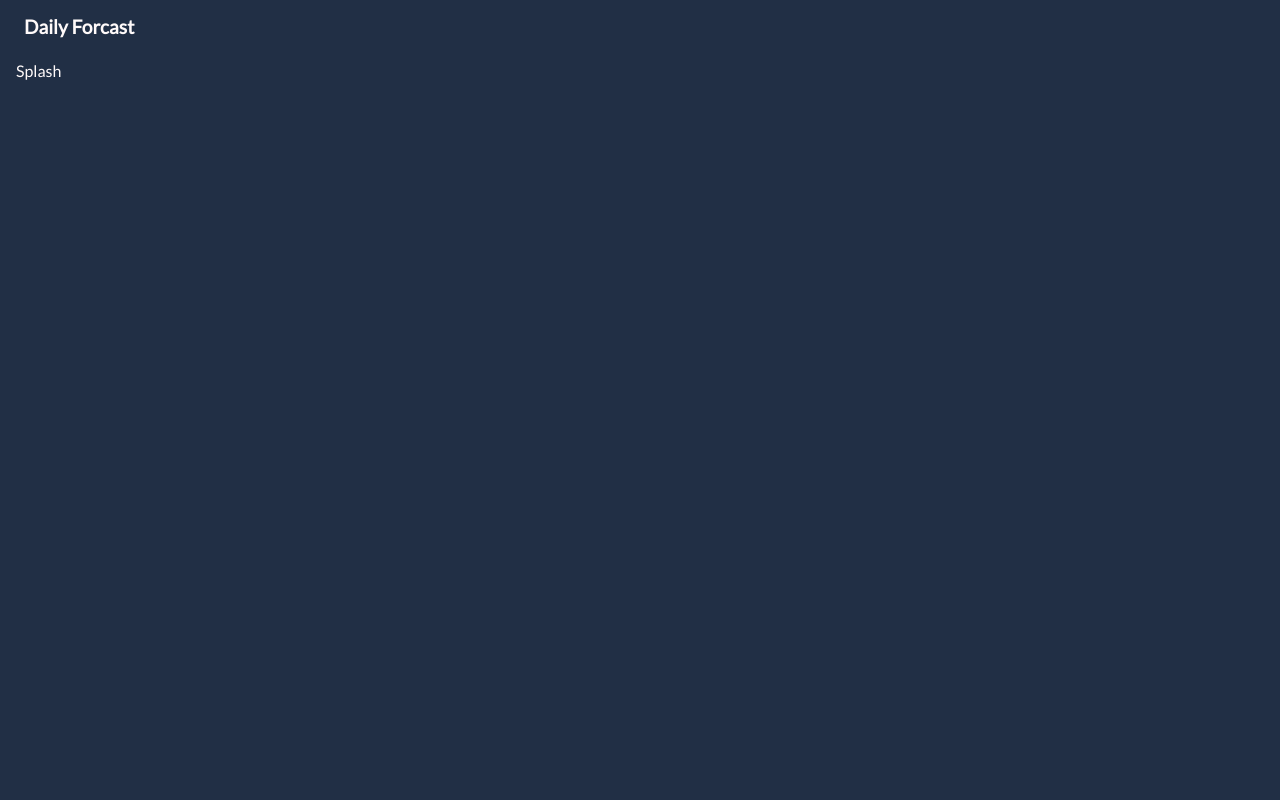
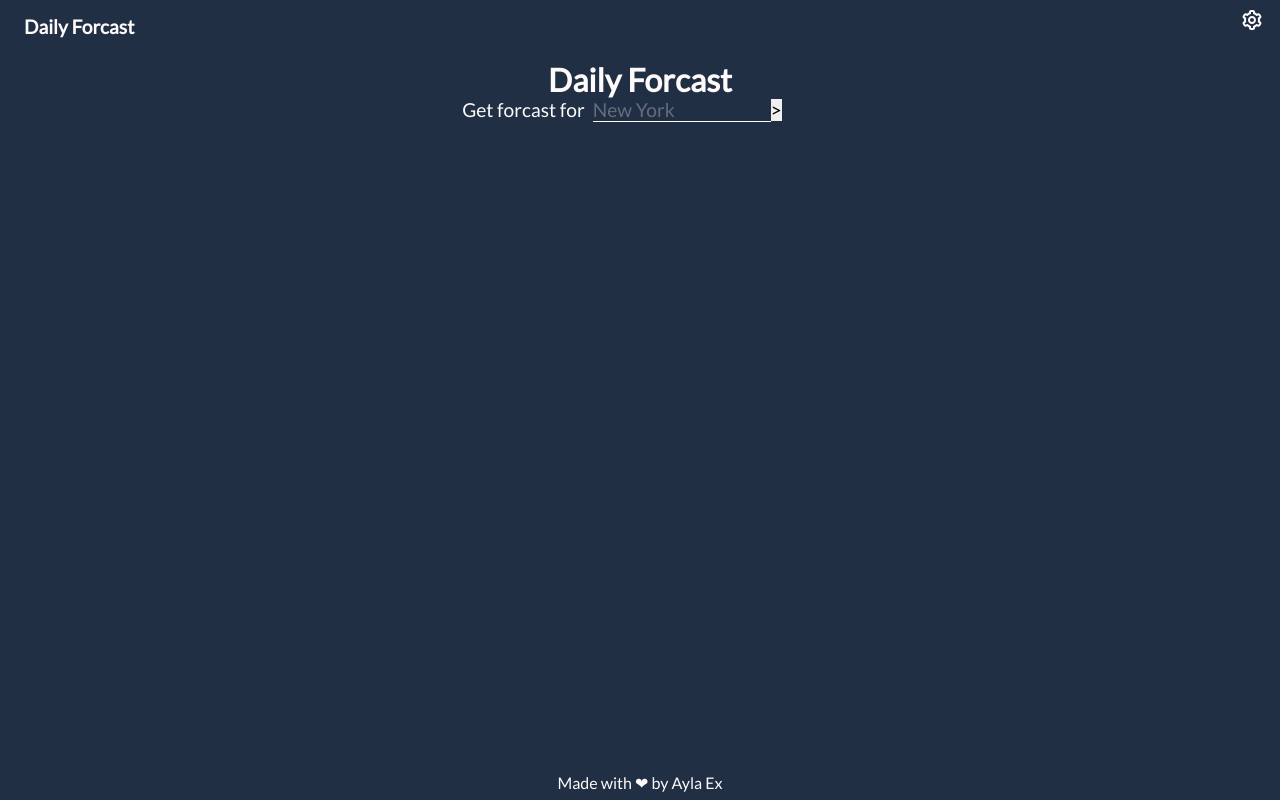
Before and after one commit to AB6923/daily-forecast, a React (Create React App) app: page / in a window 1280 px wide. Built offline with nearby package versions, Linux system fonts and the light colour scheme; the HTML template or start-up script is replaced by a standard one.

Commit message:
refactor to use flex layout

```diff
--- a/src/App.js
+++ b/src/App.js
@@ -1,7 +1,7 @@
 import React from 'react'
 import { WeatherContextProvider } from './contexts/WeatherContext'
 import { Forcast, Loading, Splash } from './pages'
-import { Header } from './components'
+import { Header, Footer } from './components'
 
 import 'normalize.css'
 import './sass/index.scss'
@@ -16,6 +16,7 @@ export default function App() {
 					<Loading />
 					<Forcast />
 				</main>
+				<Footer />
 			</div>
 		</WeatherContextProvider>
 	)
--- a/src/components/Header.js
+++ b/src/components/Header.js
@@ -1,5 +1,6 @@
 import React, { useContext } from 'react'
 import { WeatherContext } from '../contexts/WeatherContext'
+import { ReactComponent as SettingsCog } from '../components/icons/bx-cog.svg'
 
 export const Header = () => {
 	const { setWeatherData } = useContext(WeatherContext)
@@ -7,6 +8,7 @@ export const Header = () => {
 	return (
 		<header className='page-header'>
 			<h1 onClick={() => setWeatherData()}>Daily Forcast</h1>
+			<SettingsCog fill='#fffafa' />
 		</header>
 	)
 }
--- a/src/components/forms/LocationForm.js
+++ b/src/components/forms/LocationForm.js
@@ -15,7 +15,7 @@ export const LocationForm = () => {
 	return (
 		<form className='location-form' onSubmit={handleSubmit}>
 			<label>
-				Get Forcast for
+				Get forcast for
 				<input
 					type='text'
 					placeholder='New York'
--- a/src/pages/Forcast.js
+++ b/src/pages/Forcast.js
@@ -11,6 +11,7 @@ export const Forcast = () => {
 				<small>The weather in</small>
 				<h1>{weatherData[0].location}</h1>
 			</header>
+
 			<div className='forcast-cards'>
 				{weatherData.map((forcast, i) => (
 					<ForcastCard weatherData={forcast} key={i} />
--- a/src/pages/Splash.js
+++ b/src/pages/Splash.js
@@ -1,7 +1,13 @@
 import React, { useContext } from 'react'
 import { WeatherContext } from '../contexts/WeatherContext'
+import { LocationForm } from '../components'
 
 export const Splash = () => {
 	const { isLoading, weatherData } = useContext(WeatherContext)
-	return !isLoading && !weatherData ? <div>Splash</div> : null
+	return !isLoading && !weatherData ? (
+		<section className='splash'>
+			<h1>Daily Forcast</h1>
+			<LocationForm />
+		</section>
+	) : null
 }
--- a/src/sass/_elements.scss
+++ b/src/sass/_elements.scss
@@ -7,16 +7,15 @@ html {
 
 .container {
 	width: 100%;
-	height: 100vh;
-	display: grid;
-	grid-template-rows: auto 1fr auto;
+	min-height: 100vh;
+	display: flex;
+	flex-direction: column;
+	justify-content: space-between;
 	background: $backgroundColor;
 }
 
 main {
-	width: 100%;
-	height: 100%;
-	overflow: scroll;
+	flex-grow: 1;
 }
 
 header,
@@ -24,9 +23,6 @@ main,
 aside,
 footer {
 	padding: $spaceSm $spaceMd;
-}
-aside {
-	padding: $spaceLg;
 }
 
 small,
@@ -54,3 +50,8 @@ h3 {
 	text-decoration: underline;
 	color: $orange;
 }
+
+footer {
+	width: 100%;
+	text-align: center;
+}
--- a/src/sass/index.scss
+++ b/src/sass/index.scss
@@ -6,3 +6,6 @@
 @import './components/header';
 @import './components/locationForm';
 @import './components/unitsForm';
+
+@import './pages/forcast';
+@import './pages/splash';
--- /dev/null
+++ b/src/sass/pages/_forcast.scss
@@ -0,0 +1,2 @@
+.forcast {
+}
--- /dev/null
+++ b/src/sass/pages/_splash.scss
@@ -0,0 +1,8 @@
+.splash {
+	width: 100%;
+	height: 100%;
+	display: flex;
+	flex-direction: column;
+	justify-content: center;
+	align-items: center;
+}
```
Also changed, not shown: src/components/icons/bx-cog.svg (added).
